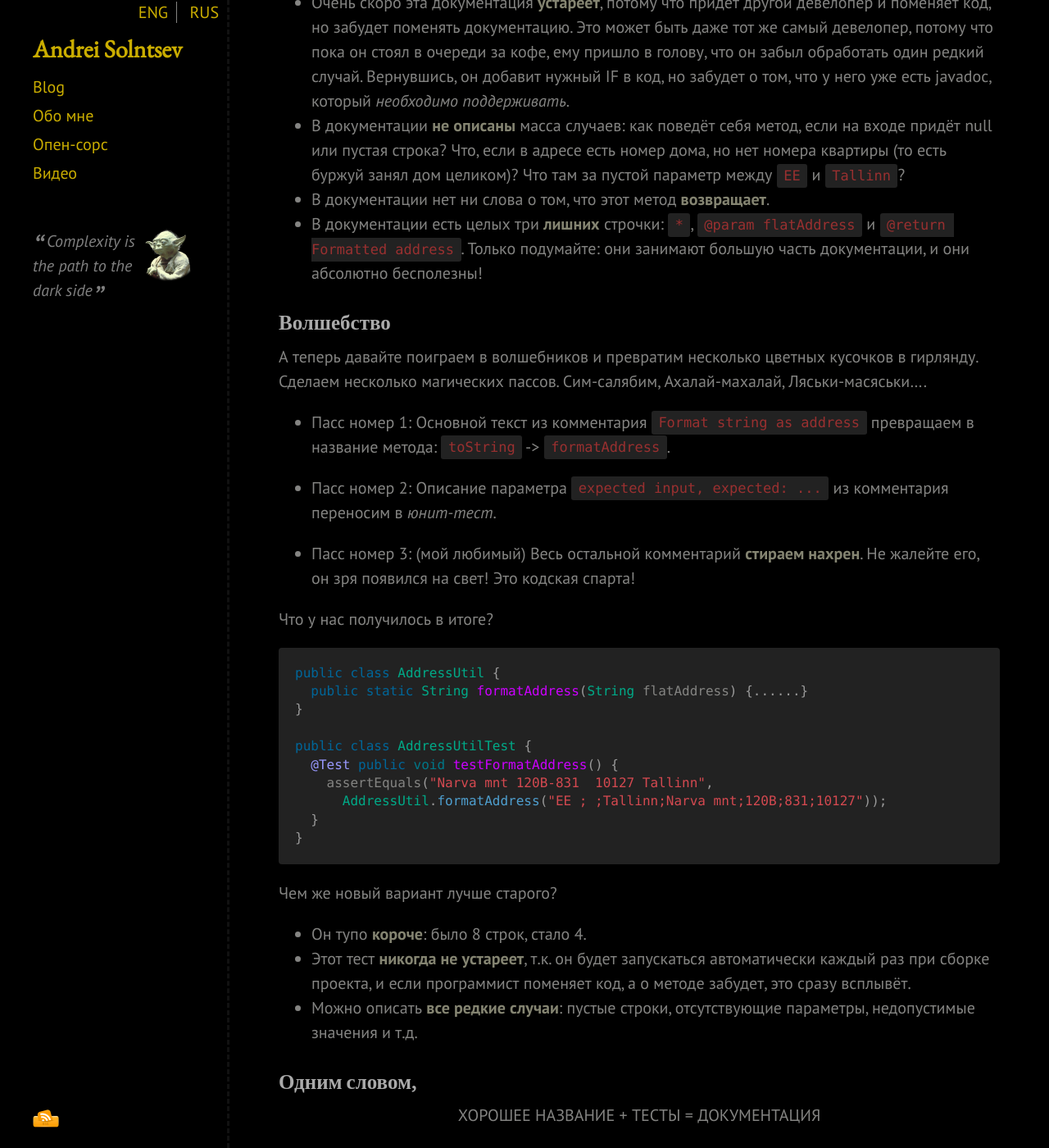
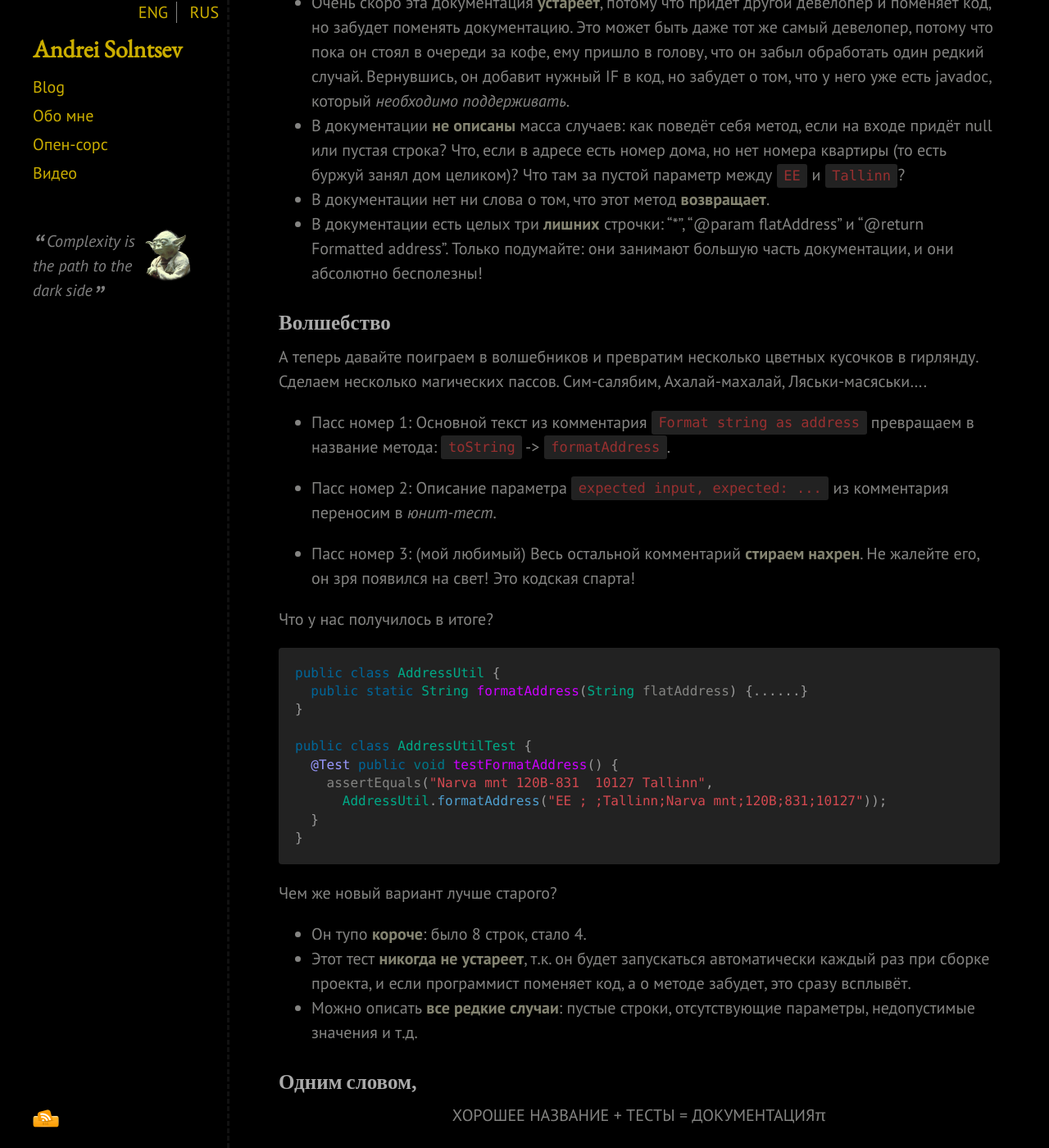
Before and after one commit to asolntsev/asolntsev.github.io, a Jekyll site: the page built from _posts/ru/2010-05-02-javadoc.md, in a window 1280 px wide and 1400 px high, scrolled down 1018 px. Shown: the whole window at 82% size. Built offline with Jekyll 4.4.1, drawn with Linux system fonts in a browser that asks for light colours; nearby versions of some CDN libraries; Markdown is read by kramdown in place of the engine named in the settings; comment, search, counter and statistics services are not loaded.

Commit message:
migrate old post "Why devil invented javadoc"

```diff
--- a/_posts/ru/2010-05-02-javadoc.md
+++ b/_posts/ru/2010-05-02-javadoc.md
@@ -48,7 +48,7 @@ javadoc, который _необходимо поддерживать_.
 Что, если в адресе есть номер дома, но нет номера квартиры (то есть буржуй занял дом целиком)?
 Что там за пустой параметр между `EE` и `Tallinn`?
 * В документации нет ни слова о том, что этот метод **возвращает**.
-* В документации есть целых три **лишних** строчки: `*`, `@param flatAddress` и `@return Formatted address`.
+* В документации есть целых три **лишних** строчки: "*", "@param flatAddress" и "@return Formatted address".
 Только подумайте: они занимают большую часть документации, и они абсолютно бесполезны!
 
 ### Волшебство
@@ -86,7 +86,7 @@ public class AddressUtilTest {
 
 ### Одним словом,
 
->> ХОРОШЕЕ НАЗВАНИЕ + ТЕСТЫ = ДОКУМЕНТАЦИЯ
+>> ХОРОШЕЕ НАЗВАНИЕ + ТЕСТЫ = ДОКУМЕНТАЦИЯπ
 
 а точнее, "запускаемая документация" (executable documentation), то есть документация, которую можно не просто читать,
 но ещё и "запускать", автоматически проверяя, что она всё ещё адекватна.
```
Also changed, not shown: _posts/en/2010-05-02-javadoc.md (+1 -1 lines).
